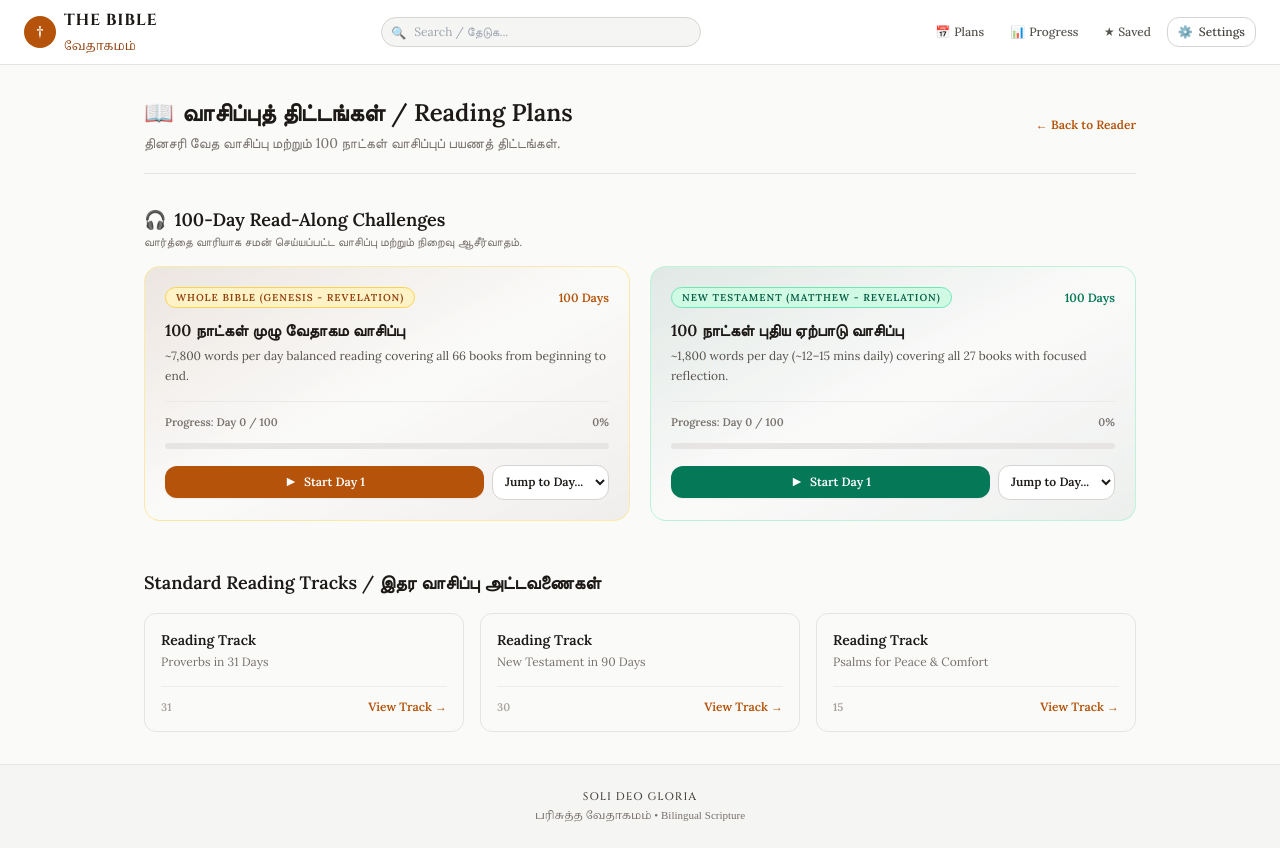
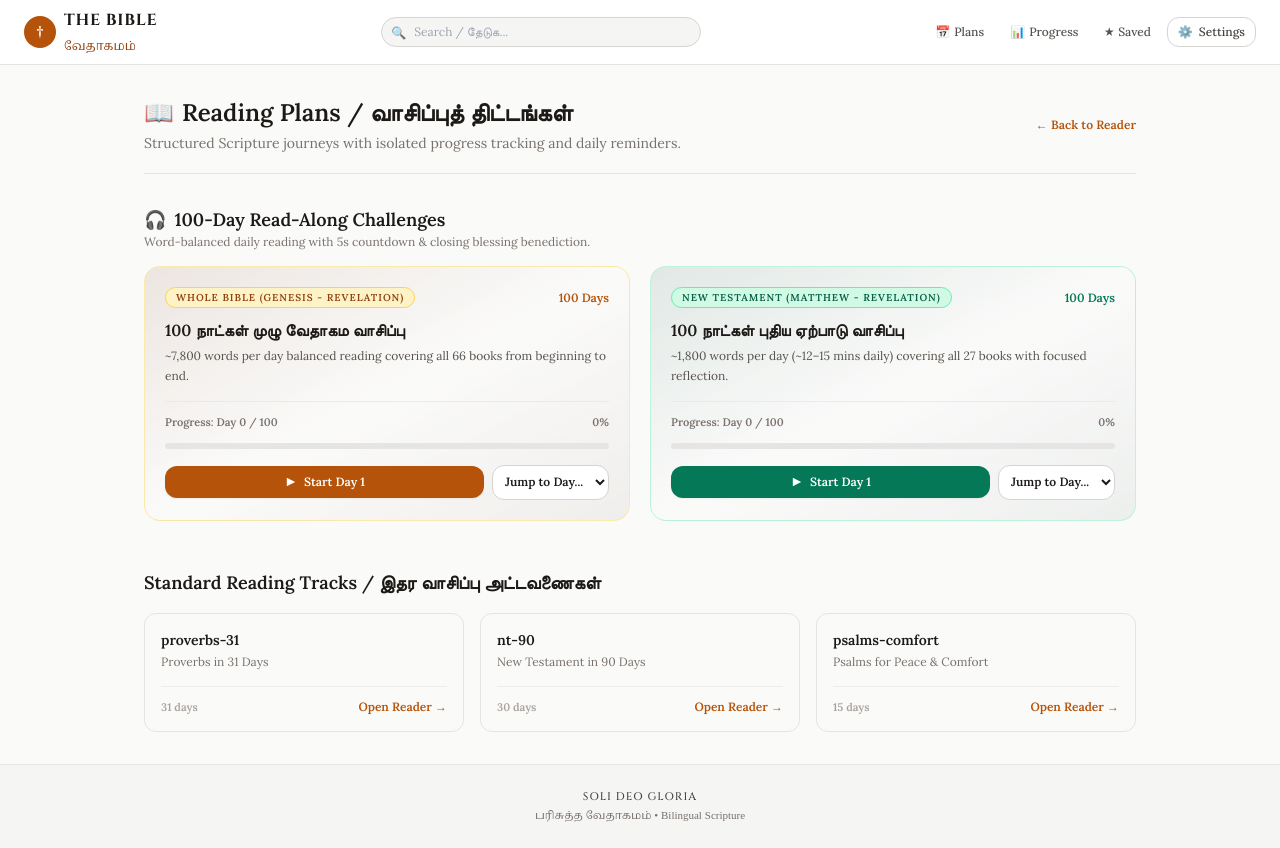
Before and after one commit to Elroi-thecreator/bibleweb, a FastAPI app: page /plans in a window 1280 px wide. Run offline with FastAPI, Linux system fonts and the light colour scheme; some libraries are stand-ins or nearby versions.

Commit message:
Add files via upload

```diff
--- a/templates/plans.html
+++ b/templates/plans.html
@@ -3,14 +3,14 @@
 {% block content %}
 <div class="max-w-5xl mx-auto px-4 py-8">
 
-    <!-- Completion Toast / Alert -->
+    <!-- Completion Toast -->
     {% if completed_day %}
     <div class="mb-6 p-4 rounded-xl bg-emerald-50 dark:bg-emerald-950/50 border border-emerald-300 dark:border-emerald-800 flex items-center justify-between shadow-xs">
         <div class="flex items-center gap-3">
             <span class="text-2xl">🎉</span>
             <div>
                 <h4 class="text-sm font-bold text-emerald-900 dark:text-emerald-200">Day {{ completed_day }} Completed!</h4>
-                <p class="text-xs text-emerald-700 dark:text-emerald-400">இன்றைய வாசிப்பு வெற்றிகரமாகப் பதிவு செய்யப்பட்டது.</p>
+                <p class="text-xs text-emerald-700 dark:text-emerald-400">Your reading progress and blessing have been recorded.</p>
             </div>
         </div>
         <button onclick="this.parentElement.remove()" class="text-emerald-600 dark:text-emerald-400 hover:opacity-75 text-xs font-bold px-2 py-1">
@@ -23,10 +23,10 @@
     <header class="mb-8 flex flex-col sm:flex-row sm:items-center justify-between gap-4 border-b border-stone-200 dark:border-stone-800 pb-5">
         <div>
             <h1 class="text-2xl font-bold text-stone-900 dark:text-stone-100 flex items-center gap-2">
-                <span>📖</span> வாசிப்புத் திட்டங்கள் / Reading Plans
+                <span>📖</span> Reading Plans / வாசிப்புத் திட்டங்கள்
             </h1>
             <p class="text-xs sm:text-sm text-stone-500 dark:text-stone-400 mt-1">
-                தினசரி வேத வாசிப்பு மற்றும் 100 நாட்கள் வாசிப்புப் பயணத் திட்டங்கள்.
+                Structured Scripture journeys with isolated progress tracking and daily reminders.
             </p>
         </div>
         <div>
@@ -46,7 +46,7 @@
                     <span>🎧</span> 100-Day Read-Along Challenges
                 </h2>
                 <p class="text-xs text-stone-500 dark:text-stone-400">
-                    வார்த்தை வாரியாக சமன் செய்யப்பட்ட வாசிப்பு மற்றும் நிறைவு ஆசீர்வாதம்.
+                    Word-balanced daily reading with 5s countdown & closing blessing benediction.
                 </p>
             </div>
         </div>
@@ -147,7 +147,7 @@
     </section>
 
     <!-- ========================================== -->
-    <!-- STANDARD HABIT READING TRACKS (FIXED)      -->
+    <!-- STANDARD HABIT READING TRACKS              -->
     <!-- ========================================== -->
     <section>
         <div class="flex items-center justify-between mb-4">
@@ -158,25 +158,35 @@
 
         <div class="grid grid-cols-1 sm:grid-cols-2 md:grid-cols-3 gap-4">
             {% for plan in plans %}
-            {% if not plan.is_read_along %}
+            {% if not (plan is mapping and plan.get('is_read_along')) %}
             <div class="p-4 rounded-xl bg-stone-50 dark:bg-stone-800/60 border border-stone-200 dark:border-stone-800 flex flex-col justify-between">
                 <div>
                     <h3 class="font-bold text-sm text-stone-900 dark:text-stone-100">
-                        {{ plan.get('title') or plan.get('name_ta') or plan.get('name') or 'Reading Track' }}
+                        {% if plan is mapping %}
+                            {{ plan.get('name_ta') or plan.get('title') or plan.get('name') or plan.get('id') or 'Reading Track' }}
+                        {% else %}
+                            {{ plan }}
+                        {% endif %}
                     </h3>
                     <p class="text-xs text-stone-500 dark:text-stone-400 mt-1 font-serif">
-                        {{ plan.get('title_en') or plan.get('name_en') or plan.get('id') or '' }}
+                        {% if plan is mapping %}
+                            {{ plan.get('name_en') or plan.get('title_en') or '' }}
+                        {% endif %}
                     </p>
                 </div>
                 <div class="mt-4 pt-3 border-t border-stone-200/60 dark:border-stone-700/60 flex items-center justify-between">
                     <span class="text-[11px] font-semibold text-stone-400">
-                        {{ plan.days | length if plan.days else (plan.total_days if plan.total_days else 'Self-Paced') }}
+                        {% if plan is mapping and plan.get('days') %}
+                            {{ plan.get('days') | length }} days
+                        {% elif plan is mapping and plan.get('total_days') %}
+                            {{ plan.get('total_days') }} days
+                        {% else %}
+                            Self-Paced
+                        {% endif %}
                     </span>
-                    <button type="button"
-                            onclick="alert('வாசிப்புப் பகுதியைத் தொடர அட்டவணையைத் தேர்ந்தெடுக்கவும்.')"
-                            class="text-xs font-bold text-amber-700 dark:text-amber-500 hover:underline cursor-pointer">
-                        View Track →
-                    </button>
+                    <a href="/read/1/1" class="text-xs font-bold text-amber-700 dark:text-amber-500 hover:underline cursor-pointer">
+                        Open Reader →
+                    </a>
                 </div>
             </div>
             {% endif %}
```
